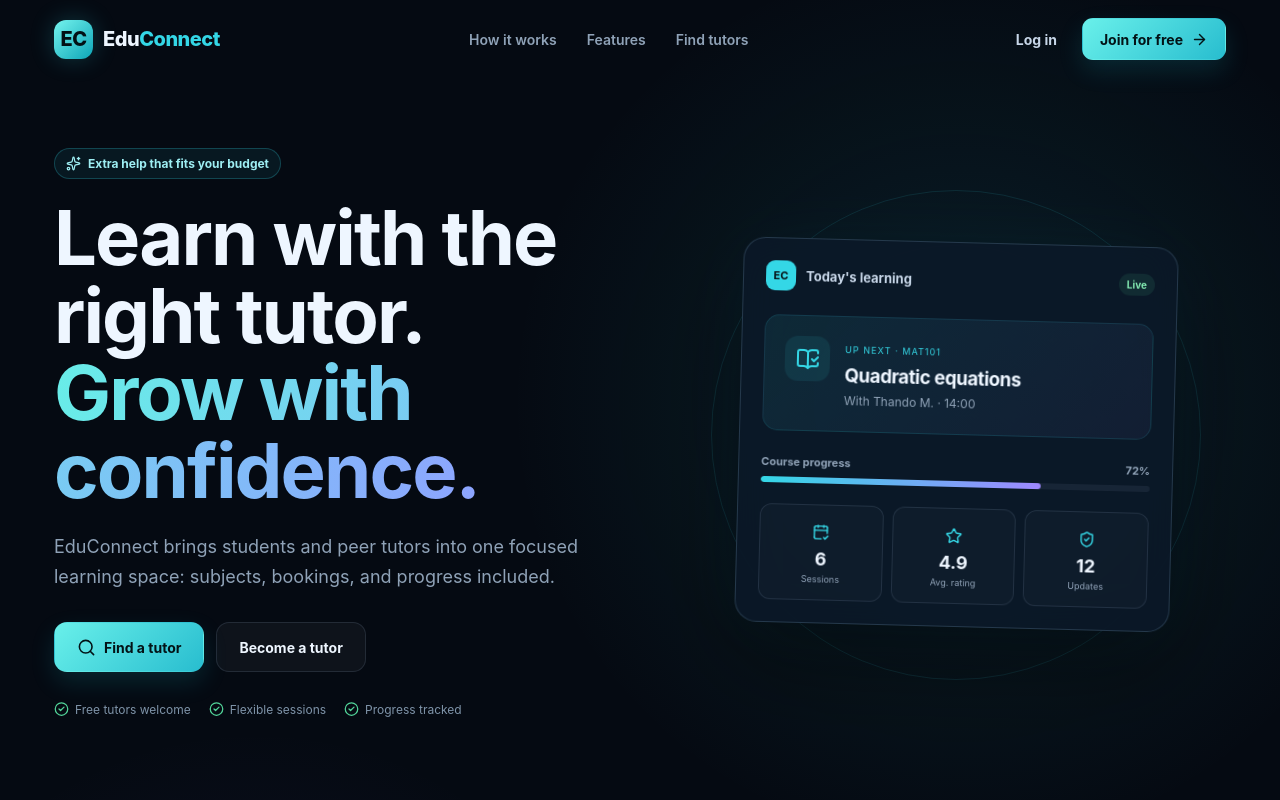
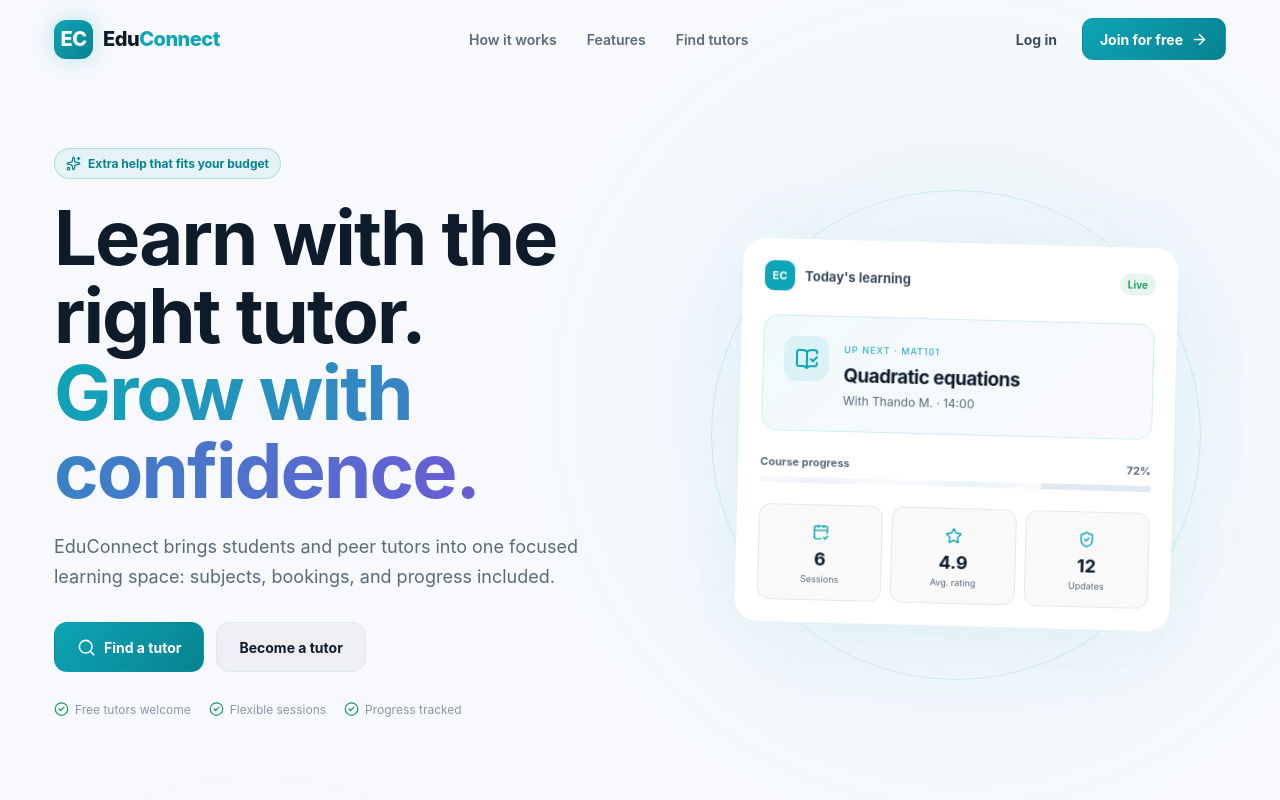
Before and after one commit to CharltonAwesome2/edu-connect-frontend-updated, a React (Vite) app: page / in a window 1280 px wide. Shown: the top 800 px of the page. Built offline with nearby package versions, Linux system fonts and the light colour scheme.

Commit message:
Development (#4)
* Skeleton files (#1)

* Add more skeleton files

* Update css variables 1

* Skeleton files (#3)

* Add more skeleton files

* Update css variables 1

* Skeleton files (#1) (#2)

* Add more skeleton files

* Update css variables 1

* Updated rest of css variables

```diff
--- a/src/main.jsx
+++ b/src/main.jsx
@@ -8,7 +8,7 @@ import "./styles.css";
 // if (saved === "dark") document.documentElement.dataset.theme = "dark";
 
 // // Force dark mode
-document.documentElement.dataset.theme = "dark";
+// document.documentElement.dataset.theme = "dark";
 
 
 createRoot(document.getElementById("root")).render(
--- a/src/styles/base.css
+++ b/src/styles/base.css
@@ -17,8 +17,8 @@ body::before {
   inset: 0;
   pointer-events: none;
   background:
-    radial-gradient(circle at 10% 10%, rgba(24, 160, 186, 0.07), transparent 30%),
-    radial-gradient(circle at 90% 30%, rgba(109, 83, 209, 0.06), transparent 28%);
+    radial-gradient(circle at 10% 10%, var(--glow-1), transparent 30%),
+    radial-gradient(circle at 90% 30%, var(--glow-2), transparent 28%);
   z-index: -1;
 }
 button,
@@ -39,7 +39,7 @@ a {
   text-decoration: none;
 }
 a:hover {
-  color: #73ebf4;
+  color: var(--cyan-hover);
 }
 h1,
 h2,
@@ -77,10 +77,10 @@ p {
   place-items: center;
   width: 39px;
   height: 39px;
-  color: #021014;
-  background: linear-gradient(135deg, #75f4ee, var(--cyan-dark));
+  color: var(--brand-mark-fg);
+  background: var(--brand-mark-gradient);
   border-radius: 12px;
-  box-shadow: 0 0 24px rgba(52, 215, 230, 0.22);
+  box-shadow: 0 0 24px var(--cyan-tint-25);
 }
 
 .button {
@@ -107,13 +107,13 @@ p {
   transform: none;
 }
 .button-primary {
-  color: #031316;
-  background: linear-gradient(135deg, #69f0ea, #28bdcf);
-  box-shadow: 0 10px 25px rgba(26, 179, 198, 0.16);
+  color: var(--button-primary-fg);
+  background: var(--button-primary-bg);
+  box-shadow: 0 10px 25px var(--button-primary-shadow);
 }
 .button-primary:hover {
-  color: #031316;
-  box-shadow: 0 12px 30px rgba(26, 179, 198, 0.28);
+  color: var(--button-primary-fg);
+  box-shadow: 0 12px 30px var(--button-primary-shadow-hover);
 }
 .button-secondary {
   background: var(--tint-4);
@@ -127,14 +127,14 @@ p {
   color: var(--muted-strong);
 }
 .button-success {
-  background: rgba(82, 214, 154, 0.12);
-  border-color: rgba(82, 214, 154, 0.28);
-  color: #86eeb7;
+  background: var(--green-tint);
+  border-color: var(--status-success-border) ;
+  color: var(--green);
 }
 .button-danger {
-  background: rgba(255, 113, 132, 0.1);
-  border-color: rgba(255, 113, 132, 0.25);
-  color: #ff9cab;
+  background: 	var(--red-tint);
+  border-color: var(--notice-error-border);
+  color: var(--red);
 }
 .button-large {
   min-height: 50px;
@@ -152,7 +152,7 @@ p {
 .icon-button {
   border: 0;
   background: transparent;
-  color: #a9bbce;
+  color: var(--icon-button-fg);
   width: 38px;
   height: 38px;
   display: inline-grid;
@@ -166,7 +166,7 @@ p {
 }
 .danger-icon:hover {
   color: var(--red);
-  background: rgba(255, 113, 132, 0.08);
+  background: 	var(--red-tint);
 }
 
 input,
@@ -196,12 +196,12 @@ textarea::placeholder {
 input:focus,
 select:focus,
 textarea:focus {
-  border-color: rgba(52, 215, 230, 0.65);
+  border-color:	var(--input-focus-border);
   box-shadow: 0 0 0 3px var(--cyan-tint-8);
 }
-select {
+/* select {
   color-scheme: dark;
-}
+} */
 .field {
   display: flex;
   flex-direction: column;
@@ -273,11 +273,11 @@ select {
 }
 .card {
   position: relative;
-  background: linear-gradient(145deg, rgba(13, 25, 41, 0.94), rgba(8, 17, 29, 0.94));
+  background: var(--panel-gradient);
   border: 1px solid var(--line);
   border-radius: 17px;
   padding: 22px;
-  box-shadow: 0 12px 35px rgba(0, 0, 0, 0.12);
+  box-shadow: 0 12px 35px 	var(--card-shadow);
   overflow: hidden;
 }
 .card::after {
@@ -285,7 +285,7 @@ select {
   position: absolute;
   inset: 0;
   pointer-events: none;
-  background: linear-gradient(120deg, var(--tint-2), transparent 35%);
+  background: var(--tint-2)
 }
 .card-heading {
   display: flex;
@@ -335,19 +335,19 @@ select {
   border: 1px solid;
 }
 .notice-error {
-  color: #ffc1c9;
-  background: rgba(255, 75, 99, 0.09);
-  border-color: rgba(255, 113, 132, 0.25);
+  color: var(--red);
+  background: 	var(--notice-error-bg);
+  border-color: var(--notice-error-border)
 }
 .notice-success {
-  color: #a3f5c7;
-  background: rgba(50, 202, 130, 0.09);
-  border-color: rgba(82, 214, 154, 0.25);
+  color: var(--green);
+  background: 	var(--notice-success-bg);
+  border-color: var(--notice-success-border);
 }
 .notice-info {
-  color: #aeeef4;
+  color: var(--cyan-light);
   background: var(--cyan-tint-4);
-  border-color: rgba(52, 215, 230, 0.2);
+  border-color: 	var(--notice-info-border);
 }
 .notice .icon-button {
   width: 26px;
@@ -381,7 +381,7 @@ select {
   color: var(--muted-soft);
 }
 .empty-state h3 {
-  color: #c7d6e6;
+  color: var(--muted-strong);
   margin: 13px 0 5px;
 }
 .empty-state p {
--- a/src/styles/index.css
+++ b/src/styles/index.css
@@ -2,8 +2,8 @@
 
 @import './tokens.css';
 
+@import './marketing.css';
 @import './base.css';
-@import './marketing.css';
 @import './auth.css';
 @import './shell.css';
 @import './dashboard.css';
--- a/src/styles/marketing.css
+++ b/src/styles/marketing.css
@@ -2,8 +2,8 @@
   min-height: 100vh;
   overflow: hidden;
   background:
-    radial-gradient(circle at 75% 20%, rgba(35, 188, 205, 0.12), transparent 24%),
-    radial-gradient(circle at 20% 55%, rgba(116, 82, 224, 0.09), transparent 25%), #050a12;
+    radial-gradient(circle at 75% 20%, var(--marketing-glow-1), transparent 24%),
+    radial-gradient(circle at 20% 55%, var(--marketing-glow-2), transparent 25%), var(--marketing-bg);
 }
 .marketing-nav {
   height: 78px;
@@ -45,11 +45,11 @@
   display: inline-flex;
   align-items: center;
   gap: 7px;
-  color: #9eeef3;
+  color: var(--cyan-light);
   font-size: 12px;
   font-weight: 700;
   padding: 7px 11px;
-  border: 1px solid rgba(52, 215, 230, 0.24);
+  border: 1px solid var(--cyan-tint-25);
   background: var(--cyan-tint-4);
   border-radius: 999px;
 }
@@ -61,7 +61,7 @@
 }
 .hero h1 span {
   color: transparent;
-  background: linear-gradient(100deg, #68ede8, #8da4ff);
+  background: var(--hero-heading-gradient);
   -webkit-background-clip: text;
   background-clip: text;
 }
@@ -98,7 +98,7 @@
 }
 .hero-orbit {
   position: absolute;
-  border: 1px solid rgba(52, 215, 230, 0.12);
+  border: 1px solid var(--cyan-tint-15);
   border-radius: 50%;
 }
 .orbit-one {
@@ -108,19 +108,19 @@
 .orbit-two {
   width: 380px;
   height: 380px;
-  border-color: rgba(159, 136, 255, 0.14);
+  border-color: var(--violet-tint);
 }
 .preview-card {
   z-index: 2;
   width: min(100%, 435px);
-  background: rgba(11, 24, 39, 0.9);
+  background: var(--preview-card-bg);
   backdrop-filter: blur(20px);
-  border: 1px solid rgba(145, 190, 225, 0.2);
+  border: 1px solid var(--preview-card-border);
   border-radius: 22px;
   padding: 22px;
   box-shadow:
-    0 35px 100px rgba(0, 0, 0, 0.45),
-    0 0 80px rgba(31, 177, 196, 0.07);
+    0 35px 100px var(--preview-card-glow),
+    0 0 80px var(--preview-card-glow);
   transform: rotate(1.5deg);
 }
 .preview-top {
@@ -137,14 +137,14 @@
   width: 30px;
   height: 30px;
   border-radius: 9px;
-  color: #061014;
+  color: var(--preview-logo-fg);
   background: var(--cyan);
   font-size: 11px;
 }
 .online-pill {
   margin-left: auto;
-  color: #83ebb2;
-  background: rgba(82, 214, 154, 0.1);
+  color: var(--green);
+  background: var(--green-tint);
   padding: 5px 8px;
   border-radius: 999px;
   font-size: 10px;
@@ -154,8 +154,8 @@
   gap: 15px;
   margin: 24px 0;
   padding: 20px;
-  background: linear-gradient(135deg, var(--cyan-tint-8), rgba(159, 136, 255, 0.06));
-  border: 1px solid rgba(52, 215, 230, 0.13);
+  background: var(--preview-focus-gradient);
+  border: 1px solid var(--cyan-tint-15);
   border-radius: 15px;
 }
 .preview-icon {
@@ -187,7 +187,7 @@
 }
 .preview-progress > div {
   height: 6px;
-  background: #172536;
+  background: var(--preview-progress-track);
   border-radius: 10px;
   margin-top: 8px;
   overflow: hidden;
@@ -196,7 +196,9 @@
   display: block;
   width: 72%;
   height: 100%;
-  background: linear-gradient(90deg, var(--cyan), var(--violet));
+  background:
+    radial-gradient(circle at 75% 20%, var(--marketing-glow-1), transparent 24%),
+    radial-gradient(circle at 20% 55%, var(--marketing-glow-2), transparent 25%), var(--marketing-bg);
   border-radius: inherit;
 }
 .preview-grid {
@@ -231,7 +233,7 @@
   display: flex;
   align-items: center;
   gap: 10px;
-  background: rgba(12, 25, 41, 0.93);
+  background: var(--floating-note-bg);
   border: 1px solid var(--line);
   border-radius: 13px;
   padding: 12px 14px;
@@ -263,7 +265,7 @@
   place-items: center;
   width: 32px;
   height: 32px;
-  background: linear-gradient(135deg, #8f79e9, #4e83d5);
+  background: var(--avatar-mini-gradient);
   border-radius: 10px;
   font-size: 10px;
   font-weight: 800;
@@ -308,7 +310,7 @@
 .steps-grid article {
   position: relative;
   padding: 30px;
-  background: rgba(11, 22, 36, 0.78);
+  background: var(--steps-card-bg);
   border: 1px solid var(--line);
   border-radius: 18px;
 }
@@ -341,8 +343,8 @@
   grid-template-columns: 0.9fr 1.1fr;
   align-items: center;
   gap: 60px;
-  background: linear-gradient(135deg, rgba(23, 128, 151, 0.14), rgba(91, 65, 184, 0.1));
-  border: 1px solid rgba(52, 215, 230, 0.13);
+  background: var(--feature-band-gradient);
+  border: 1px solid var(--cyan-tint-15);
   border-radius: 24px;
 }
 .feature-list {
--- a/src/styles/overlays.css
+++ b/src/styles/overlays.css
@@ -17,9 +17,9 @@
   white-space: nowrap;
 }
 .tabs button.active {
-  color: #bcf5f5;
+  color: var(--cyan-light);
   background: var(--cyan-tint-4);
-  border-color: rgba(52, 215, 230, 0.15);
+  border-color: var(--cyan-tint-15);
 }
 .attention-list {
   display: grid;
@@ -57,7 +57,7 @@
   display: grid;
   place-items: center;
   padding: 18px;
-  background: rgba(0, 5, 10, 0.76);
+  background: 	var(--modal-backdrop);
   backdrop-filter: blur(8px);
 }
 .modal {
--- a/src/styles/responsive.css
+++ b/src/styles/responsive.css
@@ -81,7 +81,7 @@
     inset: 0;
     z-index: 29;
     border: 0;
-    background: rgba(0, 0, 0, 0.55);
+    background: var(--sidebar-scrim);
   }
   .app-main {
     width: 100%;
--- a/src/styles/tokens.css
+++ b/src/styles/tokens.css
@@ -1,7 +1,14 @@
 /* src/styles/tokens.css */
 
 :root {
-  font-family: Inter, ui-sans-serif, system-ui, -apple-system, BlinkMacSystemFont, "Segoe UI", sans-serif;
+  font-family:
+    Inter,
+    ui-sans-serif,
+    system-ui,
+    -apple-system,
+    BlinkMacSystemFont,
+    "Segoe UI",
+    sans-serif;
   font-synthesis: none;
   text-rendering: optimizeLegibility;
   color-scheme: light;
@@ -9,20 +16,21 @@
   color: #0d1b2a;
   background: #ffffff;
 
-  /* Base surfaces */
+  /*  Base surfaces  */
   --bg: #ffffff;
   --panel: #ffffff;
   --panel-2: #f4f6f9;
+  --panel-gradient: linear-gradient(145deg, #ffffff, #f4f6f9);
   --line: #e2e8f0;
   --line-soft: #eef2f7;
 
-  /* Text */
+  /*  Text  */
   --text: #0d1b2a;
   --muted: #5a6b7d;
   --muted-strong: #3d4e60;
   --muted-soft: #8796a8;
 
-  /* Accents */
+  /*  Accents  */
   --cyan: #0da5b7;
   --cyan-dark: #08828f;
   --violet: #6b5bd6;
@@ -30,41 +38,129 @@
   --amber: #b7791f;
   --red: #d63a4f;
 
-  /* Accent tints */
-  --cyan-tint-4:  rgba(13, 165, 183, .07);
-  --cyan-tint-8:  rgba(13, 165, 183, .10);
-  --cyan-tint-15: rgba(13, 165, 183, .15);
-  --cyan-tint-25: rgba(13, 165, 183, .25);
-  --cyan-tint-50: rgba(13, 165, 183, .45);
+  /*  Accent tints  */
+  --cyan-tint-4: rgba(13, 165, 183, 0.07);
+  --cyan-tint-8: rgba(13, 165, 183, 0.1);
+  --cyan-tint-15: rgba(13, 165, 183, 0.15);
+  --cyan-tint-25: rgba(13, 165, 183, 0.25);
+  --cyan-tint-50: rgba(13, 165, 183, 0.45);
 
-  --green-tint:  rgba(31, 157, 99, .10);
-  --red-tint:    rgba(214, 58, 79, .10);
-  --amber-tint:  rgba(183, 121, 31, .10);
-  --violet-tint: rgba(107, 91, 214, .10);
+  --green-tint: rgba(31, 157, 99, 0.1);
+  --red-tint: rgba(214, 58, 79, 0.1);
+  --amber-tint: rgba(183, 121, 31, 0.1);
+  --violet-tint: rgba(107, 91, 214, 0.1);
 
-  /* Neutral tints */
-  --tint-1: rgba(0, 0, 0, .015);
-  --tint-2: rgba(0, 0, 0, .025);
-  --tint-4: rgba(0, 0, 0, .04);
-  --tint-6: rgba(0, 0, 0, .06);
+  /*  Neutral tints  */
+  --tint-1: rgba(0, 0, 0, 0.015);
+  --tint-2: rgba(0, 0, 0, 0.025);
+  --tint-4: rgba(0, 0, 0, 0.04);
+  --tint-6: rgba(0, 0, 0, 0.06);
 
-  /* Shadows */
-  --shadow: 0 22px 60px rgba(15, 23, 42, .08);
+  /*  Shadows  */
+  --shadow: 0 22px 60px rgba(15, 23, 42, 0.08);
+  --card-shadow: 0 12px 35px rgba(15, 23, 42, 0.06);
+  --card-shadow-hover: 0 18px 45px rgba(15, 23, 42, 0.1);
 
-  /* Decorative */
-  --glow-1: rgba(24, 160, 186, .06);
-  --glow-2: rgba(109, 83, 209, .05);
-  --card-highlight: rgba(0, 0, 0, .02);
+  /*  Decorative  */
+  --glow-1: rgba(24, 160, 186, 0.06);
+  --glow-2: rgba(109, 83, 209, 0.05);
+  --card-highlight: rgba(0, 0, 0, 0.02);
 
-  /* Page-specific backdrops */
+  /*  Page backdrops  */
   --marketing-bg: #f7f9fc;
   --directory-bg: #f7f9fc;
   --modal-bg: #ffffff;
   --notification-panel-bg: #ffffff;
   --auth-bg: #ffffff;
-  --auth-side-bg: linear-gradient(145deg, #eef4f8, #e6edf4);
+  --auth-side-bg:
+    radial-gradient(circle at 30% 30%, rgba(13, 165, 183, 0.08), transparent 28%),
+    radial-gradient(circle at 70% 80%, rgba(107, 91, 214, 0.08), transparent 35%),
+    linear-gradient(145deg, #eef4f8, #e6edf4);
   --sidebar-bg: #ffffff;
-  --topbar-bg: rgba(255, 255, 255, .86);
+  --topbar-bg: rgba(255, 255, 255, 0.86);
+  --filter-bar-bg: #ffffff;
+  --floating-note-bg: #ffffff;
+  --preview-card-bg: #ffffff;
+  --steps-card-bg: #ffffff;
+  --next-session-gradient: linear-gradient(145deg, rgba(13, 165, 183, 0.08), #f4f6f9);
+  --feature-band-gradient: linear-gradient(135deg, rgba(13, 165, 183, 0.06), rgba(107, 91, 214, 0.05));
+
+  /*  Marketing glows  */
+  --marketing-glow-1: rgba(35, 188, 205, 0.07);
+  --marketing-glow-2: rgba(116, 82, 224, 0.05);
+  --directory-glow: rgba(31, 151, 174, 0.06);
+  --preview-card-glow: rgba(31, 177, 196, 0.05);
+  --preview-focus-gradient: linear-gradient(135deg, rgba(13, 165, 183, 0.06), rgba(107, 91, 214, 0.04));
+  --hero-heading-gradient: linear-gradient(100deg, #0da5b7, #6b5bd6);
+
+  /*  Brand / avatars  */
+  --brand-mark-gradient: linear-gradient(135deg, #0da5b7, #08828f);
+  --brand-mark-fg: #ffffff;
+  --avatar-gradient: linear-gradient(135deg, #0da5b7, #6b5bd6);
+  --avatar-mini-gradient: linear-gradient(135deg, #8f79e9, #4e83d5);
+  --tutor-avatar-gradient: linear-gradient(135deg, #0da5b7, #6b5bd6);
+  --tutor-avatar-fg: #ffffff;
+
+  /*  Buttons  */
+  --button-primary-bg: linear-gradient(135deg, #0da5b7, #08828f);
+  --button-primary-fg: #ffffff;
+  --button-primary-shadow: 0 10px 25px rgba(13, 165, 183, 0.16);
+  --button-primary-shadow-hover: 0 12px 30px rgba(13, 165, 183, 0.24);
+  --icon-button-fg: #5a6b7d;
+  --role-picker-selected-border: rgba(13, 165, 183, 0.5);
+
+  /*  Cyan "light text" variants  */
+  --cyan-light: #08828f;
+  --cyan-hover: #08828f;
+
+  /*  Preview / notification misc  */
+  --preview-logo-fg: #ffffff;
+  --preview-progress-track: #e2e8f0;
+  --notification-badge-fg: #ffffff;
+  --notification-badge-border: #ffffff;
+  --notification-dot-off: #c4cdd6;
+
+  /*  Status chips  */
+  --status-success-fg: #1f9d63;
+  --status-success-bg: rgba(31, 157, 99, 0.08);
+  --status-success-border: rgba(31, 157, 99, 0.2);
+
+  --status-warning-fg: #b7791f;
+  --status-warning-bg: rgba(183, 121, 31, 0.08);
+  --status-warning-border: rgba(183, 121, 31, 0.2);
+
+  --status-danger-fg: #d63a4f;
+  --status-danger-bg: rgba(214, 58, 79, 0.08);
+  --status-danger-border: rgba(214, 58, 79, 0.2);
+
+  --status-info-fg: #08828f;
+  --status-info-bg: rgba(13, 165, 183, 0.08);
+  --status-info-border: rgba(13, 165, 183, 0.2);
+
+  --status-neutral-fg: #5a6b7d;
+  --status-neutral-bg: rgba(90, 107, 125, 0.08);
+  --status-neutral-border: rgba(90, 107, 125, 0.15);
+
+  /*  Notices  */
+  --notice-error-fg: #b91c2e;
+  --notice-error-bg: rgba(214, 58, 79, 0.08);
+  --notice-error-border: rgba(214, 58, 79, 0.25);
+
+  --notice-success-fg: #166534;
+  --notice-success-bg: rgba(31, 157, 99, 0.08);
+  --notice-success-border: rgba(31, 157, 99, 0.25);
+
+  --notice-info-fg: #08828f;
+  --notice-info-bg: rgba(13, 165, 183, 0.06);
+  --notice-info-border: rgba(13, 165, 183, 0.2);
+
+  /*  Inputs / overlays  */
+  --input-bg: #ffffff;
+  --input-placeholder: #8796a8;
+  --input-focus-border: rgba(13, 165, 183, 0.6);
+  --input-focus-ring: rgba(13, 165, 183, 0.12);
+  --modal-backdrop: rgba(15, 23, 42, 0.35);
+  --sidebar-scrim: rgba(0, 0, 0, 0.35);
 }
 
 :root[data-theme="dark"] {
@@ -76,8 +172,9 @@
   --bg: #050a12;
   --panel: #0a1422;
   --panel-2: #0d1929;
-  --line: rgba(147, 177, 208, .15);
-  --line-soft: rgba(147, 177, 208, .08);
+  --panel-gradient: linear-gradient(145deg, #0a1422, #0d1929);
+  --line: rgba(147, 177, 208, 0.15);
+  --line-soft: rgba(147, 177, 208, 0.08);
 
   --text: #eef6ff;
   --muted: #8fa2b7;
@@ -91,34 +188,114 @@
   --amber: #f3bd63;
   --red: #ff7184;
 
-  --cyan-tint-4:  rgba(52, 215, 230, .07);
-  --cyan-tint-8:  rgba(52, 215, 230, .09);
-  --cyan-tint-15: rgba(52, 215, 230, .14);
-  --cyan-tint-25: rgba(52, 215, 230, .24);
-  --cyan-tint-50: rgba(52, 215, 230, .5);
+  --cyan-tint-4: rgba(52, 215, 230, 0.07);
+  --cyan-tint-8: rgba(52, 215, 230, 0.09);
+  --cyan-tint-15: rgba(52, 215, 230, 0.14);
+  --cyan-tint-25: rgba(52, 215, 230, 0.24);
+  --cyan-tint-50: rgba(52, 215, 230, 0.5);
 
-  --green-tint:  rgba(82, 214, 154, .1);
-  --red-tint:    rgba(255, 113, 132, .1);
-  --amber-tint:  rgba(243, 189, 99, .1);
-  --violet-tint: rgba(159, 136, 255, .1);
+  --green-tint: rgba(82, 214, 154, 0.1);
+  --red-tint: rgba(255, 113, 132, 0.1);
+  --amber-tint: rgba(243, 189, 99, 0.1);
+  --violet-tint: rgba(159, 136, 255, 0.1);
 
-  --tint-1: rgba(255, 255, 255, .012);
-  --tint-2: rgba(255, 255, 255, .018);
-  --tint-4: rgba(255, 255, 255, .04);
-  --tint-6: rgba(255, 255, 255, .06);
+  --tint-1: rgba(255, 255, 255, 0.012);
+  --tint-2: rgba(255, 255, 255, 0.018);
+  --tint-4: rgba(255, 255, 255, 0.04);
+  --tint-6: rgba(255, 255, 255, 0.06);
 
-  --shadow: 0 22px 60px rgba(0, 0, 0, .28);
+  --shadow: 0 22px 60px rgba(0, 0, 0, 0.28);
+  --card-shadow: 0 12px 35px rgba(0, 0, 0, 0.12);
+  --card-shadow-hover: 0 18px 45px rgba(0, 0, 0, 0.24);
 
-  --glow-1: rgba(24, 160, 186, .07);
-  --glow-2: rgba(109, 83, 209, .06);
-  --card-highlight: rgba(255, 255, 255, .018);
+  --glow-1: rgba(24, 160, 186, 0.07);
+  --glow-2: rgba(109, 83, 209, 0.06);
+  --card-highlight: rgba(255, 255, 255, 0.018);
 
   --marketing-bg: #050a12;
   --directory-bg: #050a12;
-  --modal-bg: var(--modal-bg);
-  --notification-panel-bg: var(--notification-panel-bg);
+  --modal-bg: #0a1523;
+  --notification-panel-bg: #091523;
   --auth-bg: #050a12;
-  --auth-side-bg: linear-gradient(145deg, #081521, #07101b);
-  --sidebar-bg: rgba(6, 14, 24, .96);
-  --topbar-bg: rgba(5, 11, 19, .86);
+  --auth-side-bg:
+    radial-gradient(circle at 30% 30%, rgba(52, 215, 230, 0.15), transparent 28%),
+    radial-gradient(circle at 70% 80%, rgba(120, 90, 230, 0.16), transparent 35%),
+    linear-gradient(145deg, #081521, #07101b);
+  --sidebar-bg: rgba(6, 14, 24, 0.96);
+  --topbar-bg: rgba(5, 11, 19, 0.86);
+  --filter-bar-bg: rgba(10, 21, 35, 0.9);
+  --floating-note-bg: rgba(12, 25, 41, 0.93);
+  --preview-card-bg: rgba(11, 24, 39, 0.9);
+  --steps-card-bg: rgba(11, 22, 36, 0.78);
+  --next-session-gradient: linear-gradient(145deg, rgba(20, 84, 102, 0.22), rgba(16, 24, 44, 0.94));
+  --feature-band-gradient: linear-gradient(135deg, rgba(23, 128, 151, 0.14), rgba(91, 65, 184, 0.1));
+
+  --marketing-glow-1: rgba(35, 188, 205, 0.12);
+  --marketing-glow-2: rgba(116, 82, 224, 0.09);
+  --directory-glow: rgba(31, 151, 174, 0.1);
+  --preview-card-glow: rgba(31, 177, 196, 0.07);
+  --preview-focus-gradient: linear-gradient(135deg, rgba(52, 215, 230, 0.1), rgba(159, 136, 255, 0.06));
+  --hero-heading-gradient: linear-gradient(100deg, #68ede8, #8da4ff);
+
+  --brand-mark-gradient: linear-gradient(135deg, #75f4ee, var(--cyan-dark));
+  --brand-mark-fg: #021014;
+  --avatar-gradient: linear-gradient(135deg, var(--cyan), #778fff);
+  --avatar-mini-gradient: linear-gradient(135deg, #8f79e9, #4e83d5);
+  --tutor-avatar-gradient: linear-gradient(135deg, #65e9e4, #8887ec);
+  --tutor-avatar-fg: #061019;
+
+  --button-primary-bg: linear-gradient(135deg, #69f0ea, #28bdcf);
+  --button-primary-fg: #031316;
+  --button-primary-shadow: 0 10px 25px rgba(26, 179, 198, 0.16);
+  --button-primary-shadow-hover: 0 12px 30px rgba(26, 179, 198, 0.28);
+  --icon-button-fg: #a9bbce;
+  --role-picker-selected-border: rgba(52, 215, 230, 0.5);
+
+  --cyan-light: #9eeef3;
+  --cyan-hover: #73ebf4;
+
+  --preview-logo-fg: #061014;
+  --preview-progress-track: #172536;
+  --notification-badge-fg: #061016;
+  --notification-badge-border: #050b13;
+  --notification-dot-off: #445a70;
+
+  --status-success-fg: #85eeb6;
+  --status-success-bg: rgba(82, 214, 154, 0.08);
+  --status-success-border: rgba(82, 214, 154, 0.2);
+
+  --status-warning-fg: #f2cb87;
+  --status-warning-bg: rgba(243, 189, 99, 0.08);
+  --status-warning-border: rgba(243, 189, 99, 0.2);
+
+  --status-danger-fg: #ff9aab;
+  --status-danger-bg: rgba(255, 113, 132, 0.08);
+  --status-danger-border: rgba(255, 113, 132, 0.2);
+
+  --status-info-fg: #9cecf4;
+  --status-info-bg: rgba(52, 215, 230, 0.08);
+  --status-info-border: rgba(52, 215, 230, 0.2);
+
+  --status-neutral-fg: #9fb3c7;
+  --status-neutral-bg: rgba(145, 170, 195, 0.08);
+  --status-neutral-border: rgba(145, 170, 195, 0.12);
+
+  --notice-error-fg: #ffc1c9;
+  --notice-error-bg: rgba(255, 75, 99, 0.09);
+  --notice-error-border: rgba(255, 113, 132, 0.25);
+
+  --notice-success-fg: #a3f5c7;
+  --notice-success-bg: rgba(50, 202, 130, 0.09);
+  --notice-success-border: rgba(82, 214, 154, 0.25);
+
+  --notice-info-fg: #aeeef4;
+  --notice-info-bg: rgba(52, 215, 230, 0.07);
+  --notice-info-border: rgba(52, 215, 230, 0.2);
+
+  --input-bg: #07111e;
+  --input-placeholder: #5f738a;
+  --input-focus-border: rgba(52, 215, 230, 0.65);
+  --input-focus-ring: rgba(52, 215, 230, 0.08);
+  --modal-backdrop: rgba(0, 5, 10, 0.76);
+  --sidebar-scrim: rgba(0, 0, 0, 0.55);
 }
```
Also changed, not shown: src/styles/auth.css (+4 -7 lines), src/styles/dashboard.css (+22 -22 lines), src/styles/directory.css (+16 -16 lines), src/styles/shell.css (+7 -7 lines).
